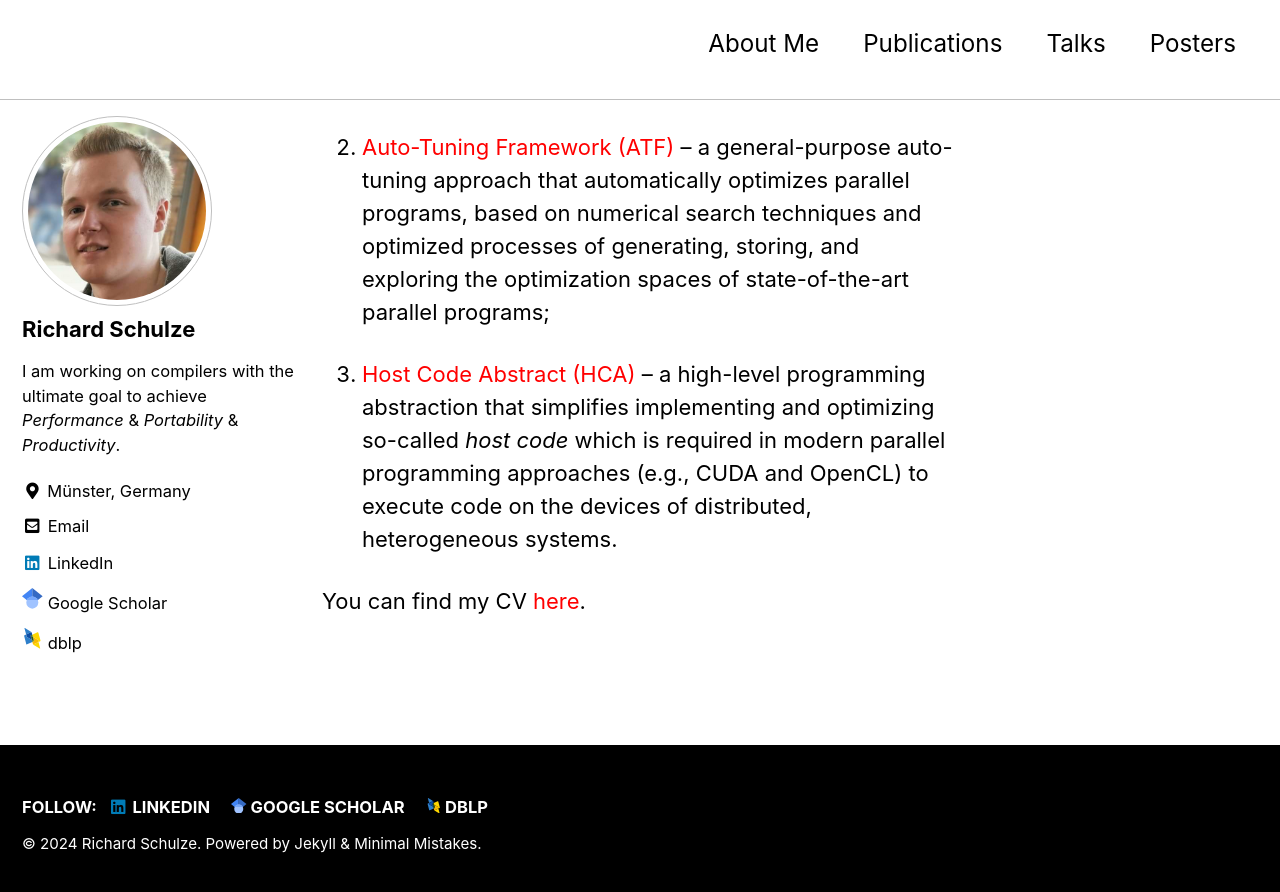
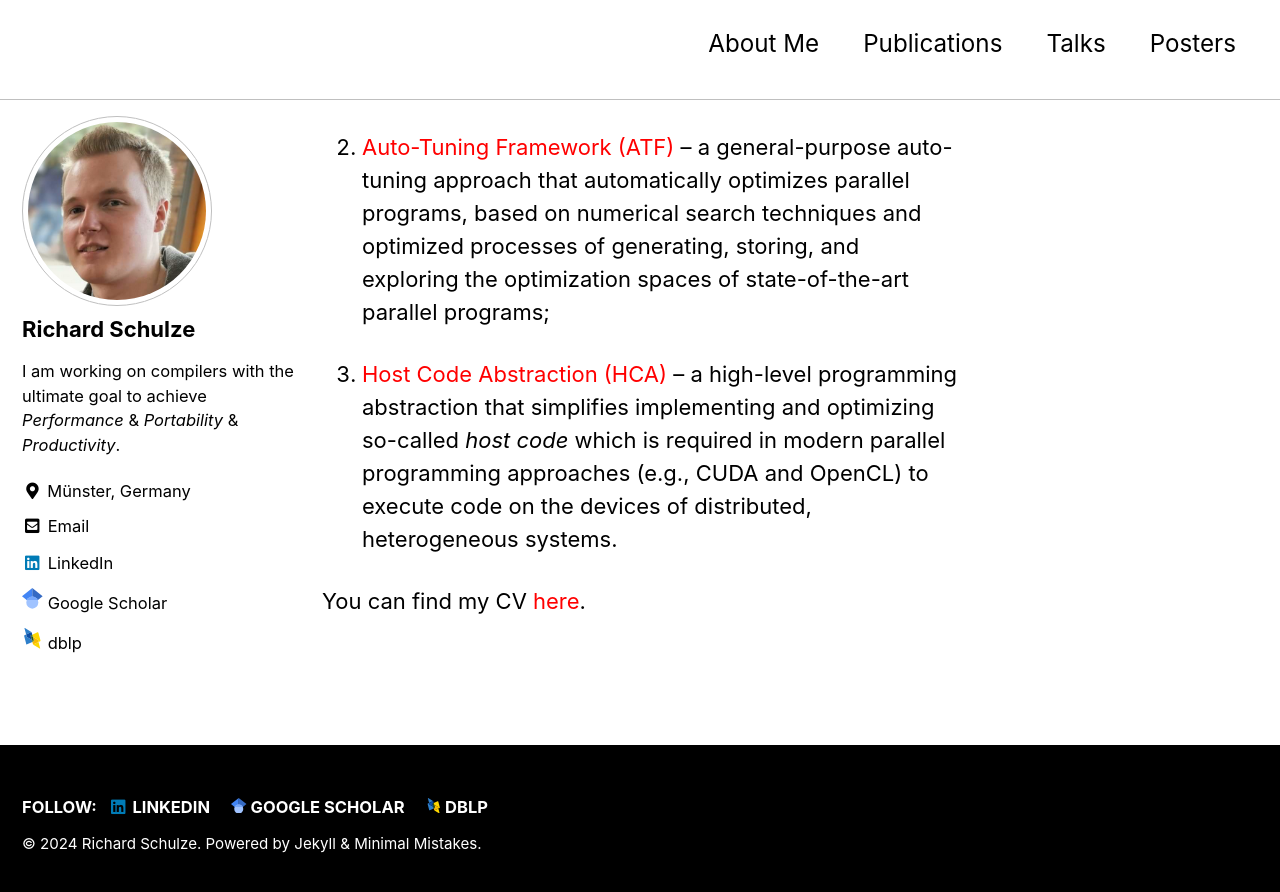
Before and after one commit to richardschulze/richardschulze.github.io, a Jekyll site: the page built from index.md, in a window 1280 px wide and 900 px high, scrolled down 887 px. Shown: the top 892 px of the window. Built offline with Jekyll 4.4.1, drawn with Linux system fonts in a browser that asks for light colours; cached includes are drawn as plain includes; our own code applies the rules of GitHub Pages for plain Markdown files.

Commit message:
Fix typos (#3)

```diff
--- a/index.md
+++ b/index.md
@@ -13,6 +13,6 @@ To achieve my goals, I am one of the main designers of a holistic code *Generati
 
 2. [Auto-Tuning Framework (ATF)](https://atf-tuner.org) -- a general-purpose auto-tuning approach that automatically optimizes parallel programs, based on numerical search techniques and optimized processes of generating, storing, and exploring the optimization spaces of state-of-the-art parallel programs;
 
-3. [Host Code Abstract (HCA)](https://hca-project.org) -- a high-level programming abstraction that simplifies implementing and optimizing so-called *host code* which is required in modern parallel programming approaches (e.g., CUDA and OpenCL) to execute code on the devices of distributed, heterogeneous systems.
+3. [Host Code Abstraction (HCA)](https://hca-project.org) -- a high-level programming abstraction that simplifies implementing and optimizing so-called *host code* which is required in modern parallel programming approaches (e.g., CUDA and OpenCL) to execute code on the devices of distributed, heterogeneous systems.
 
 You can find my CV [here](assets/files/cv_schulze.pdf).
```
